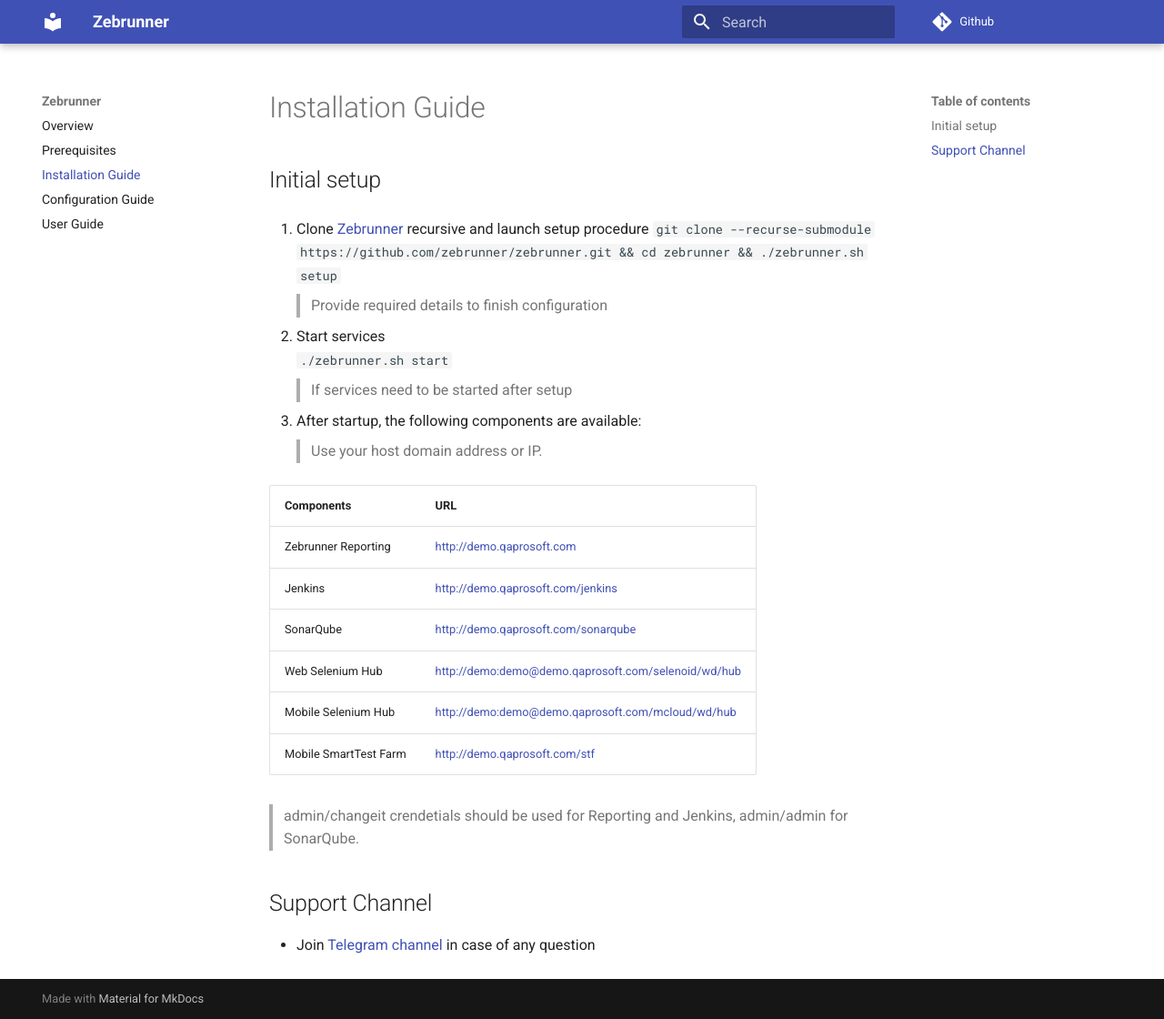
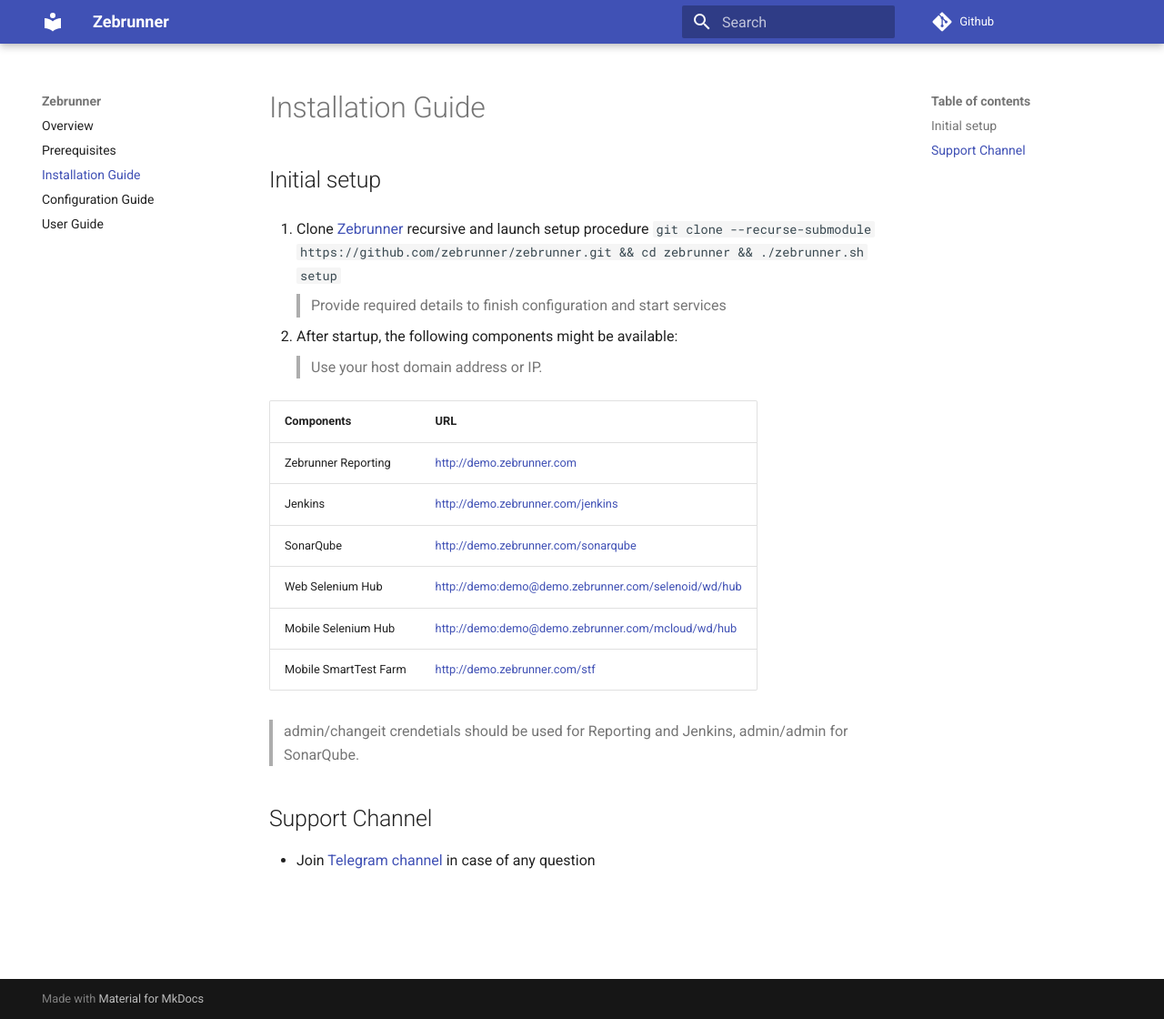
Before and after one commit to zebrunner/community-edition, an MkDocs documentation site: the page built from docs/install-guide.md, in a window 1280 px wide and 1120 px high. Shown: the whole window at 91% size. Built offline with MkDocs 1.6.1 and Material for MkDocs 9.7.7, drawn with Linux system fonts in a browser that asks for light colours; comment, search, counter and statistics services are not loaded; old or Windows-style settings are respelled for this version of MkDocs.

Commit message:
#352: added quick install guide steps directly to readme, provided link to detailed guide

````diff
--- a/docs/install-guide.md
+++ b/docs/install-guide.md
@@ -6,25 +6,19 @@
   ```
   git clone --recurse-submodule https://github.com/zebrunner/zebrunner.git && cd zebrunner && ./zebrunner.sh setup
   ```
-  > Provide required details to finish configuration
+  > Provide required details to finish configuration and start services
 
-2. Start services<br>
-  ```
-  ./zebrunner.sh start
-  ```
-  > If services need to be started after setup
-
-3. After startup, the following components are available:
+2. After startup, the following components might be available:
   > Use your host domain address or IP.
 
 | Components          	| URL                                                                                                    	   |
 |---------------------	|----------------------------------------------------------------------------------------------------------	   |
-| Zebrunner Reporting  	| [http://demo.qaprosoft.com](http://demo.qaprosoft.com)                                                 	   |
-| Jenkins             	| [http://demo.qaprosoft.com/jenkins](http://demo.qaprosoft.com/jenkins)                                 	   |
-| SonarQube           	| [http://demo.qaprosoft.com/sonarqube](http://demo.qaprosoft.com/sonarqube)                             	   |
-| Web Selenium Hub    	| [http://demo:demo@demo.qaprosoft.com/selenoid/wd/hub](http://demo:demo@demo.qaprosoft.com/selenoid/wd/hub)       |
-| Mobile Selenium Hub 	| [http://demo:demo@demo.qaprosoft.com/mcloud/wd/hub](http://demo:demo@demo.qaprosoft.com/mcloud/wd/hub) 	   |
-| Mobile SmartTest Farm	| [http://demo.qaprosoft.com/stf](http://demo.qaprosoft.com/stf)                                         	   |
+| Zebrunner Reporting  	| [http://demo.zebrunner.com](http://demo.zebrunner.com)                                                 	   |
+| Jenkins             	| [http://demo.zebrunner.com/jenkins](http://demo.zebrunner.com/jenkins)                                 	   |
+| SonarQube           	| [http://demo.zebrunner.com/sonarqube](http://demo.zebrunner.com/sonarqube)                             	   |
+| Web Selenium Hub    	| [http://demo:demo@demo.zebrunner.com/selenoid/wd/hub](http://demo:demo@demo.zebrunner.com/selenoid/wd/hub)       |
+| Mobile Selenium Hub 	| [http://demo:demo@demo.zebrunner.com/mcloud/wd/hub](http://demo:demo@demo.zebrunner.com/mcloud/wd/hub) 	   |
+| Mobile SmartTest Farm	| [http://demo.zebrunner.com/stf](http://demo.zebrunner.com/stf)                                         	   |
 
 > admin/changeit crendetials should be used for Reporting and Jenkins, admin/admin for SonarQube.
 
````
Also changed, not shown: README.md (+28 -4 lines).
